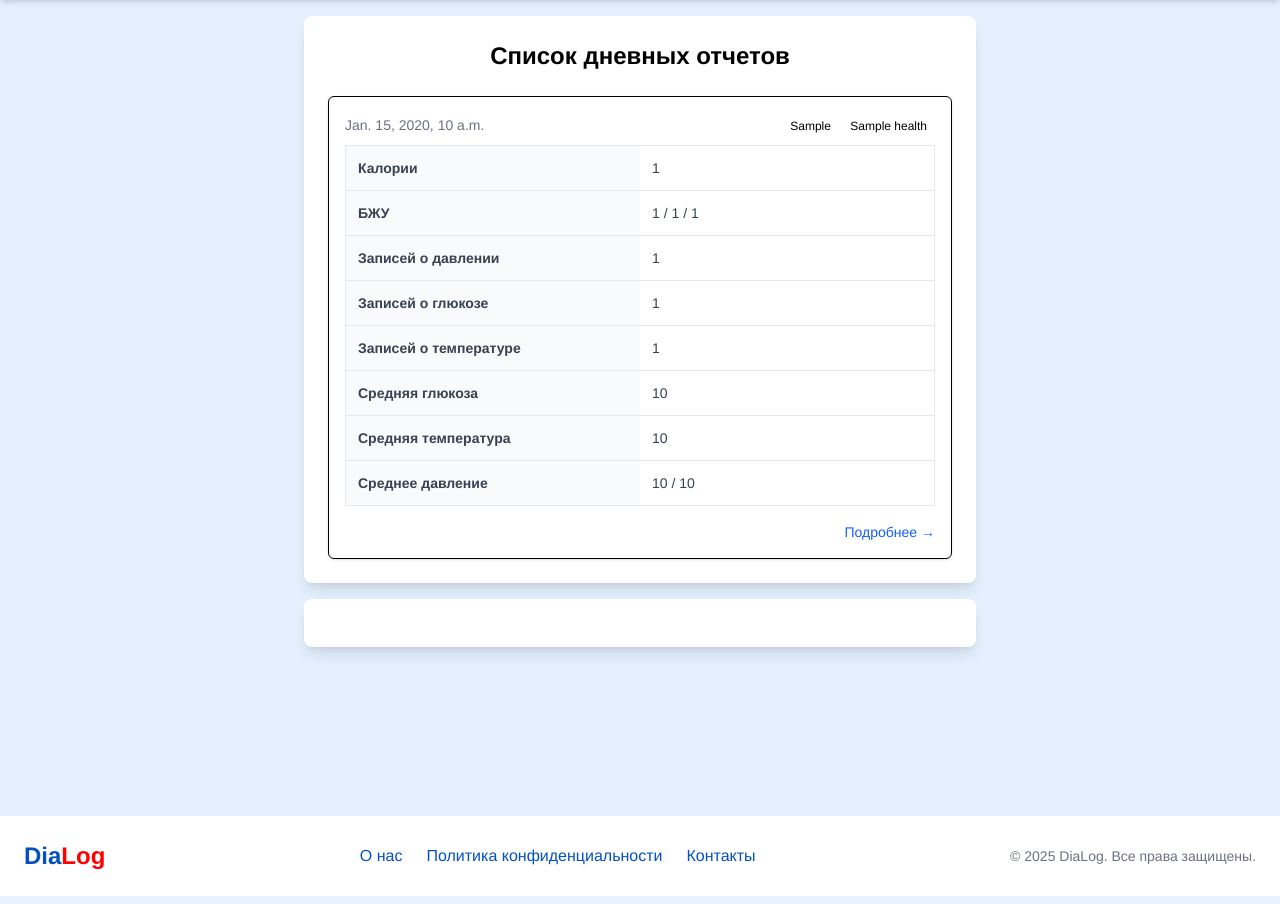
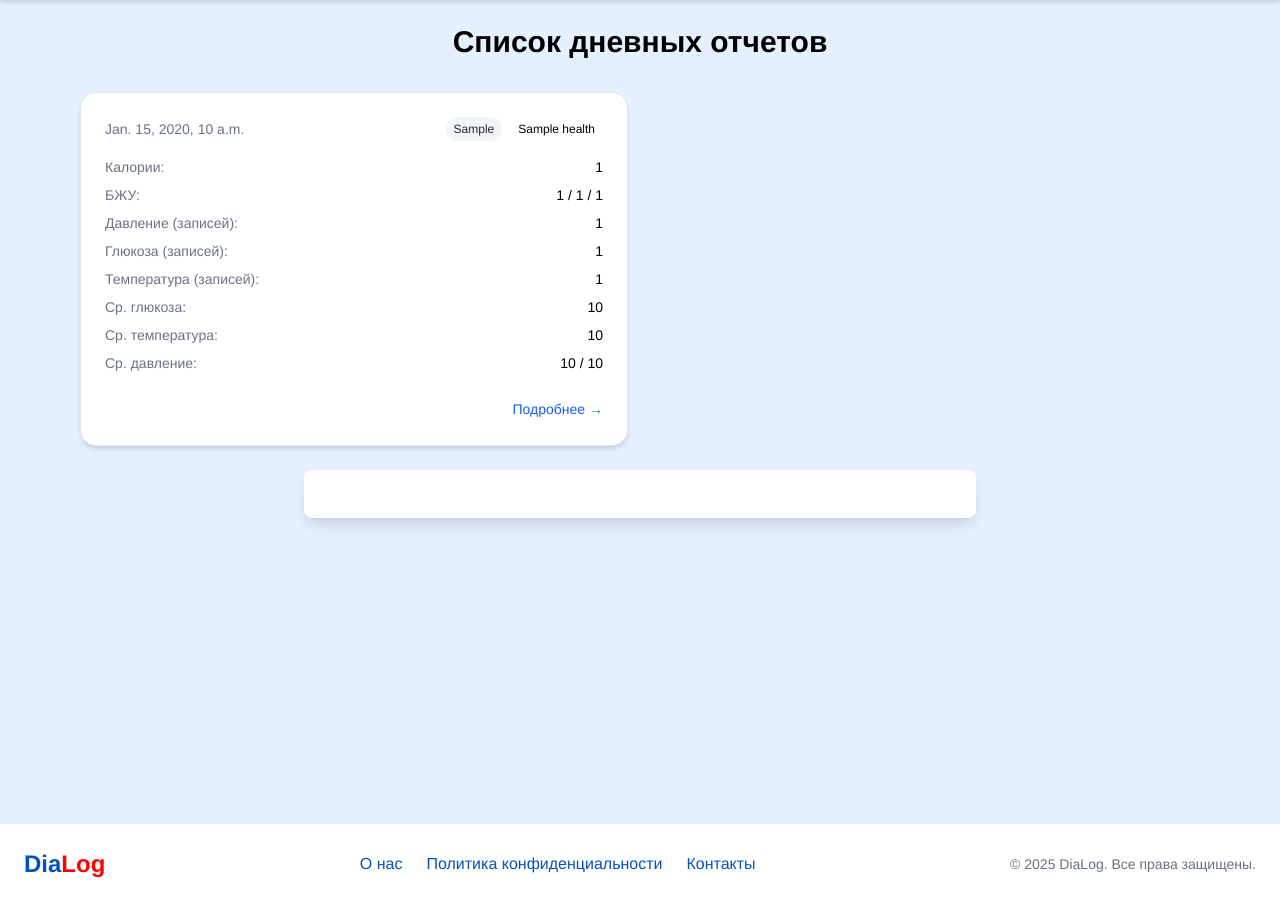
Before and after one commit to Alexander-vlk/dialog, a Django app: template dialog_backend/data_tracking/templates/data_tracking/daily_log_list.html in a window 1280 px wide. Shown: the part 72-976 px from the top of the page. Run offline with Django 5.2, Linux system fonts and the light colour scheme; the template is opened without the code that fills it: most values are stand-ins (such as "Sample title", 1, 10 or a date in 2020); data that the repository does not hold is empty; parts of the project's set-up code (start-up, migrations or seed data) failed here and were passed over; some libraries are stand-ins or nearby versions.

```diff
--- a/dialog_backend/data_tracking/templates/data_tracking/daily_log_list.html
+++ b/dialog_backend/data_tracking/templates/data_tracking/daily_log_list.html
@@ -1,5 +1,4 @@
 {% extends 'data_tracking/data_tracking.html' %}
-
 {% load static %}
 
 {% block title %}
@@ -11,76 +10,68 @@
 {% endblock %}
 
 {% block content %}
-<section class="max-w-2xl mx-auto my-4 p-6 bg-white shadow-lg rounded-lg">
-    <h2 class="text-2xl font-bold mb-6 text-center">Список дневных отчетов</h2>
+<section class="max-w-6xl mx-auto my-6 px-4">
+    <h2 class="text-3xl font-bold mb-8 text-center">Список дневных отчетов</h2>
 
-    <div class="flex flex-col gap-4">
+    <div class="grid grid-cols-1 md:grid-cols-2 gap-6">
         {% for daily_log in daily_logs %}
-            <div class="border rounded-md p-4 shadow-sm hover:shadow-md transition">
-                <div class="flex justify-between items-center mb-2">
-                    <p class="text-sm text-gray-500">{{ daily_log.date }}</p>
-                    <p>
-                    <span class="text-xs px-2 py-1 rounded generalHealth">
+            <div class="bg-white border border-gray-200 rounded-2xl shadow-md hover:shadow-lg transition p-6 flex flex-col justify-between">
+                <div>
+                    <div class="flex justify-between items-center mb-4">
+                        <p class="text-sm text-gray-500 font-medium">{{ daily_log.date }}</p>
+                        <div class="flex gap-2 flex-wrap justify-end">
+                            <span class="text-xs px-2 py-1 rounded-full bg-gray-100 text-gray-800">
                                 {{ daily_log.get_mood_display }}
                             </span>
-                    {% if daily_log.health %}
                             {% for health in daily_log.health.all %}
-                            <span class="text-xs px-2 py-1 rounded {{ health.color }}">
+                                <span class="text-xs px-2 py-1 rounded-full {{ health.color }}">
                                     {{ health.name }}
                                 </span>
                             {% endfor %}
-                    {% endif %}
-                    </p>
+                        </div>
                     </div>
 
-                <div class="overflow-x-auto w-full">
-                    <table class="min-w-full text-sm text-left text-gray-700 border border-gray-200 rounded-lg">
-                        <tbody class="divide-y divide-gray-200">
-                            <tr>
-                                <th class="p-3 font-semibold whitespace-nowrap bg-gray-50 w-1/2">Калории</th>
-                                <td class="p-3">{{ daily_log.calories_count }}</td>
-                            </tr>
-                            <tr>
-                                <th class="p-3 font-semibold whitespace-nowrap bg-gray-50">БЖУ</th>
-                                <td class="p-3">
-                                {{ daily_log.proteins_count }} /
-                                {{ daily_log.fats_count }} /
-                                {{ daily_log.carbs_count }}
-                                </td>
-                            </tr>
-                            <tr>
-                                <th class="p-3 font-semibold whitespace-nowrap bg-gray-50">Записей о давлении</th>
-                                <td class="p-3">{{ daily_log.pressure_count }}</td>
-                            </tr>
-                            <tr>
-                                <th class="p-3 font-semibold whitespace-nowrap bg-gray-50">Записей о глюкозе</th>
-                                <td class="p-3">{{ daily_log.glucose_count }}</td>
-                            </tr>
-                            <tr>
-                                <th class="p-3 font-semibold whitespace-nowrap bg-gray-50">Записей о температуре</th>
-                                <td class="p-3">{{ daily_log.temperature_count }}</td>
-                            </tr>
-                            <tr>
-                                <th class="p-3 font-semibold whitespace-nowrap bg-gray-50">Средняя глюкоза</th>
-                                <td class="p-3">{{ daily_log.average_glucose|floatformat|default:"Не указано" }}</td>
-                            </tr>
-                            <tr>
-                                <th class="p-3 font-semibold whitespace-nowrap bg-gray-50">Средняя температура</th>
-                                <td class="p-3">{{ daily_log.avg_temperature|floatformat|default:"Не указано" }}</td>
-                            </tr>
-                            <tr>
-                                <th class="p-3 font-semibold whitespace-nowrap bg-gray-50">Среднее давление</th>
-                                <td class="p-3">
+                    <div class="text-sm space-y-2">
+                        <div class="flex justify-between">
+                            <span class="text-gray-500">Калории:</span>
+                            <span>{{ daily_log.calories_count }}</span>
+                        </div>
+                        <div class="flex justify-between">
+                            <span class="text-gray-500">БЖУ:</span>
+                            <span>{{ daily_log.proteins_count }} / {{ daily_log.fats_count }} / {{ daily_log.carbs_count }}</span>
+                        </div>
+                        <div class="flex justify-between">
+                            <span class="text-gray-500">Давление (записей):</span>
+                            <span>{{ daily_log.pressure_count }}</span>
+                        </div>
+                        <div class="flex justify-between">
+                            <span class="text-gray-500">Глюкоза (записей):</span>
+                            <span>{{ daily_log.glucose_count }}</span>
+                        </div>
+                        <div class="flex justify-between">
+                            <span class="text-gray-500">Температура (записей):</span>
+                            <span>{{ daily_log.temperature_count }}</span>
+                        </div>
+                        <div class="flex justify-between">
+                            <span class="text-gray-500">Ср. глюкоза:</span>
+                            <span>{{ daily_log.average_glucose|floatformat|default:"Не указано" }}</span>
+                        </div>
+                        <div class="flex justify-between">
+                            <span class="text-gray-500">Ср. температура:</span>
+                            <span>{{ daily_log.avg_temperature|floatformat|default:"Не указано" }}</span>
+                        </div>
+                        <div class="flex justify-between">
+                            <span class="text-gray-500">Ср. давление:</span>
+                            <span>
                                 {{ daily_log.avg_systolic|floatformat|default:"Не указано" }} /
                                 {{ daily_log.avg_diastolic|floatformat|default:"Не указано" }}
-                                </td>
-                            </tr>
-                        </tbody>
-                    </table>
+                            </span>
+                        </div>
+                    </div>
                 </div>
 
-                <div class="mt-4 flex justify-end">
-                    <a href="" class="text-blue-600 text-sm hover:underline">Подробнее →</a>
+                <div class="mt-6 text-right">
+                    <a href="{% url 'daily_log_detail' daily_log.pk %}" class="text-blue-600 text-sm font-medium hover:underline">Подробнее →</a>
                 </div>
             </div>
         {% endfor %}
@@ -88,5 +79,4 @@
 </section>
 
 {% include 'pagination.html' %}
-
 {% endblock %}
--- a/dialog_backend/data_tracking/templateurls.py
+++ b/dialog_backend/data_tracking/templateurls.py
@@ -3,6 +3,7 @@ from django.urls import path
 from data_tracking.templateviews import (
     daily_log,
     DailyLogListView,
+    DailyLogDetailView,
     edit_monthly_log,
     monthly_log_list,
     weekly_log,
@@ -14,6 +15,7 @@ urlpatterns = [
     path('daily_log', daily_log, name='daily_log'),
     path('weekly_log', weekly_log, name='weekly_log'),
     path('daily_log_list', DailyLogListView.as_view(), name='daily_log_list'),
+    path('daily_log/<int:pk>/detail', DailyLogDetailView.as_view(), name='daily_log_detail'),
     path('weekly_log_list', WeeklyLogListView.as_view(), name='weekly_log_list'),
     path('monthly_logs/<int:monthly_log_id>', monthly_log_list, name='monthly_log'),
     path('monthly_logs/<int:monthly_log_id>/edit', edit_monthly_log, name='monthly_log_edit'),
```
Lines whose indentation alone changed are shown as unchanged.
